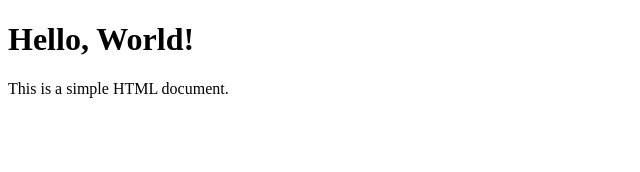
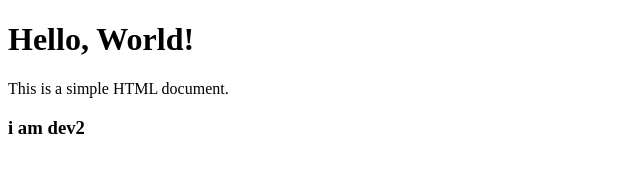
Before and after one commit to Binayak-chakrborty/test, a plain HTML site: page index.html in a window 1280 px wide. Shown: the full height of the page, 0-640 px from the left. Drawn offline with Linux system fonts and the light colour scheme.

Commit message:
i add a h3

```diff
--- a/index.html
+++ b/index.html
@@ -10,6 +10,7 @@
 <body>
  <h1>Hello, World!</h1>
  <p>This is a simple HTML document.</p>
+ <h3>i am dev2</h3>
 </body>
 
 </html>
```
